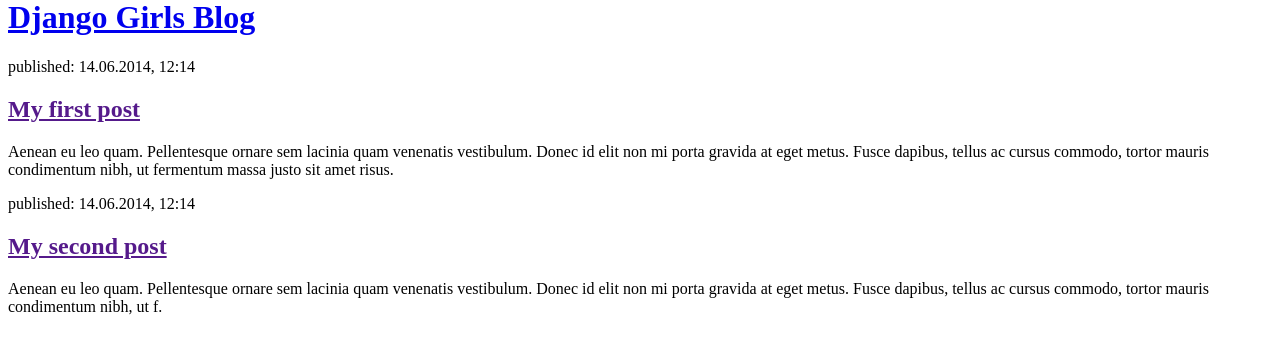
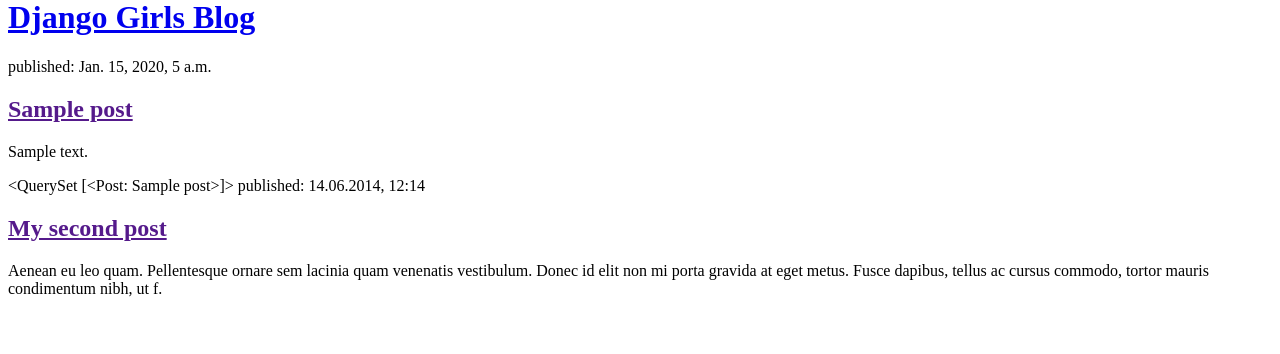
Before and after one commit to PumpTheBrakes/my-first-blog, a Django app: page / in a window 1280 px wide. Shown: the part 22-376 px from the top of the page. Run offline with Django 3.2, Linux system fonts and the light colour scheme; tables that the repository leaves empty hold one stand-in row (values such as "Sample post").

Commit message:
Modified templates to display posts from database.

```diff
--- a/blog/templates/blog/post_list.html
+++ b/blog/templates/blog/post_list.html
@@ -8,13 +8,15 @@
             <h1><a href="/">Django Girls Blog</a></h1>
         </header>
 
-        <article>
-            <time>published: 14.06.2014, 12:14</time>
-            <h2><a href="">My first post</a></h2>
-            <p>Aenean eu leo quam. Pellentesque ornare sem lacinia quam venenatis vestibulum. Donec id elit non mi porta gravida at eget metus. Fusce dapibus, tellus ac cursus commodo, tortor mauris condimentum nibh, ut fermentum massa justo sit amet risus.</p>
-        </article>
+        {% for post in posts %}
+            <article>
+                <time>published: {{ post.published_date }}</time>
+                <h2><a href="">{{ post.title }}</a></h2>
+                <p>{{ post.text|linebreaksbr }}</p>
+            </article>
+        {% endfor %}
 
-        <article>
+        {{ posts }}
             <time>published: 14.06.2014, 12:14</time>
             <h2><a href="">My second post</a></h2>
             <p>Aenean eu leo quam. Pellentesque ornare sem lacinia quam venenatis vestibulum. Donec id elit non mi porta gravida at eget metus. Fusce dapibus, tellus ac cursus commodo, tortor mauris condimentum nibh, ut f.</p>
--- a/blog/views.py
+++ b/blog/views.py
@@ -1,7 +1,9 @@
 from django.shortcuts import render
-
+from .models import Post
+from django.utils import timezone
 
 def post_list(request):
-    return render(request, 'blog/post_list.html', {})
+    posts = Post.objects.filter(published_date__lte=timezone.now()).order_by('published_date')
+    return render(request, 'blog/post_list.html', {'posts' : posts})
 
 # Create your views here.
```
